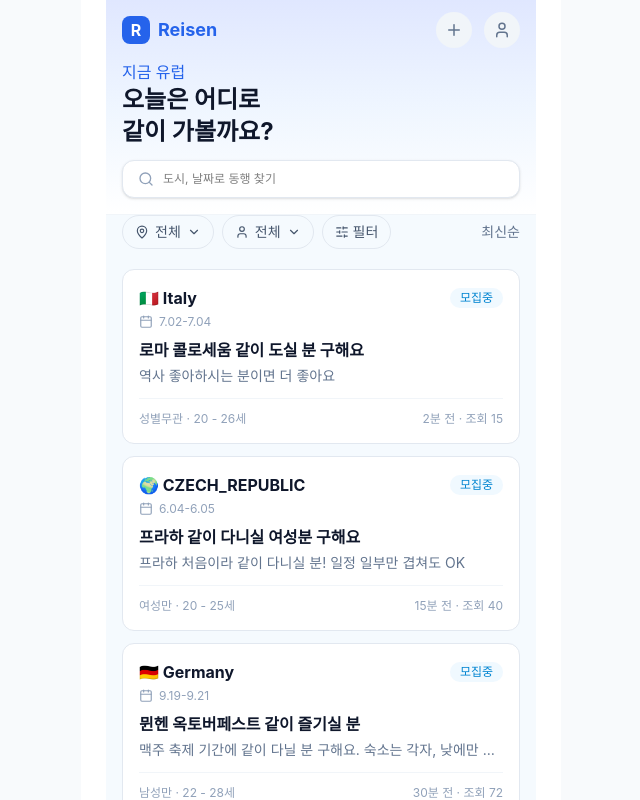
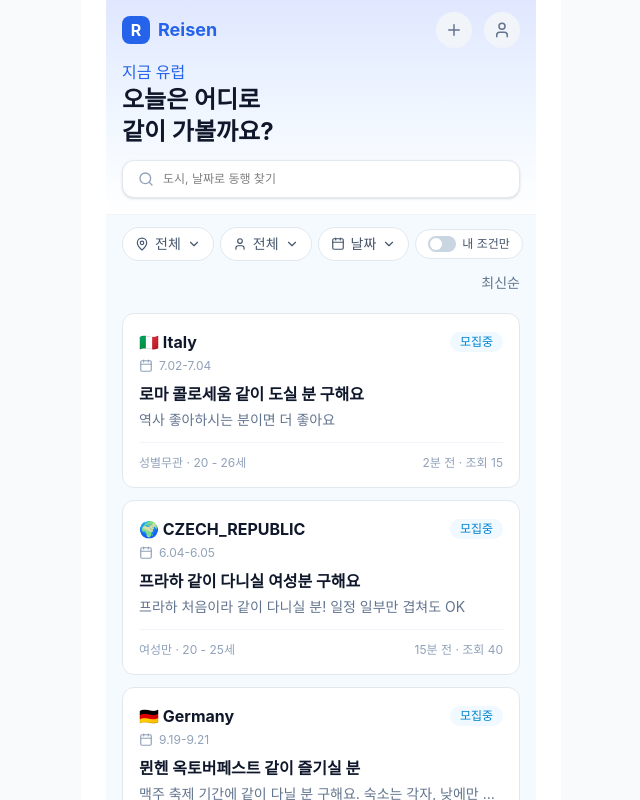
Before and after one commit to ExchangeStudentReisen/FE, a React (Vite) app: page /feed in a window 1280 px wide. Shown: the top 800 px of the page, without its empty margins (319-959 px from the left). Built offline with nearby package versions, Linux system fonts and the light colour scheme.

Commit message:
feat: add possible companion toggle

```diff
--- a/src/components/FeedFilterBar.tsx
+++ b/src/components/FeedFilterBar.tsx
@@ -1,17 +1,25 @@
-import { useState } from 'react'
-import { ChevronDown, SlidersHorizontal, MapPin, User } from 'lucide-react'
+import { useEffect, useState } from 'react'
+import { ChevronDown, ChevronLeft, ChevronRight, MapPin, User, Calendar } from 'lucide-react'
 import type { FeedFilterOptions, FeedFilters } from '../types/feed'
 
 interface Props {
   filters: FeedFilters
   options: FeedFilterOptions
   onChange: (next: FeedFilters) => void
-  onOpenFilterSheet: () => void
-  activeFilterCount: number
+  onlyEligible: boolean
+  onToggleEligible: () => void
+  eligibilityDisabled?: boolean
 }
 
-export function FeedFilterBar({ filters, options, onChange, onOpenFilterSheet, activeFilterCount }: Props) {
-  const [openDropdown, setOpenDropdown] = useState<'country' | 'gender' | null>(null)
+export function FeedFilterBar({
+  filters,
+  options,
+  onChange,
+  onlyEligible,
+  onToggleEligible,
+  eligibilityDisabled,
+}: Props) {
+  const [openDropdown, setOpenDropdown] = useState<'country' | 'gender' | 'date' | null>(null)
 
   const countryLabel =
     options.countries.find((c) => c.value === filters.travelCity)?.label ?? '전체'
@@ -19,9 +27,8 @@ export function FeedFilterBar({ filters, options, onChange, onOpenFilterSheet, a
     options.genders.find((g) => g.value === filters.gender)?.label ?? '전체'
 
   return (
-    <div className="px-4">
-      <div className="flex items-center justify-between pb-3">
-        <div className="flex items-center gap-2">
+    <div className="px-4 pt-3">
+      <div className="flex items-center gap-1.5 pb-3">
         <Dropdown
           icon={<MapPin size={14} />}
           label={countryLabel}
@@ -44,15 +51,41 @@ export function FeedFilterBar({ filters, options, onChange, onOpenFilterSheet, a
             setOpenDropdown(null)
           }}
         />
+        <DateRangeDropdown
+          startDate={filters.startDate}
+          endDate={filters.endDate}
+          isOpen={openDropdown === 'date'}
+          onToggle={() => setOpenDropdown((prev) => (prev === 'date' ? null : 'date'))}
+          onSelect={(range) => {
+            onChange({ ...filters, startDate: range.startDate, endDate: range.endDate })
+            setOpenDropdown(null)
+          }}
+          onClear={() => {
+            onChange({ ...filters, startDate: undefined, endDate: undefined })
+            setOpenDropdown(null)
+          }}
+        />
+
         <button
-            onClick={onOpenFilterSheet}
-            className="cursor-pointer flex items-center gap-1 px-3 py-1.5 rounded-full border border-slate-200 text-sm text-slate-600"
+          onClick={onToggleEligible}
+          disabled={eligibilityDisabled}
+          className={`bg-white shrink-0 cursor-pointer flex items-center gap-1.5 px-3 py-1.5 rounded-full border text-xs whitespace-nowrap transition-colors disabled:opacity-40
+            ${onlyEligible ? 'border-sky-500 bg-sky-50 text-sky-600' : 'border-slate-200 text-slate-600'}`}
         >
-            <SlidersHorizontal size={14} />
-            필터{activeFilterCount > 0 ? ` ${activeFilterCount}` : ''}
+          <span
+            className={`relative inline-flex h-4 w-7 shrink-0 items-center rounded-full transition-colors
+              ${onlyEligible ? 'bg-sky-500' : 'bg-slate-300'}`}
+          >
+            <span
+              className={`inline-block h-3 w-3 transform rounded-full bg-white transition-transform
+                ${onlyEligible ? 'translate-x-3.5' : 'translate-x-0.5'}`}
+            />
+          </span>
+          내 조건만
         </button>
       </div>
 
+      <div className="flex justify-end pb-3">
         <button
           onClick={() => onChange({ ...filters, sort: filters.sort === 'latest' ? 'popular' : 'latest' })}
           className="cursor-pointer text-sm text-slate-500"
@@ -80,17 +113,18 @@ function Dropdown({
   onSelect: (value: string) => void
 }) {
   return (
-    <div className="relative">
+    <div className="relative shrink-0">
       <button
         onClick={onToggle}
-        className="cursor-pointer flex items-center gap-1.5 px-3 py-1.5 rounded-full border border-slate-200 text-sm text-slate-600"
+        className="shrink-0 cursor-pointer flex items-center gap-1.5 px-3 py-1.5 rounded-full border border-slate-200 bg-white text-sm text-slate-600"
       >
         {icon}
         {label}
         <ChevronDown size={14} />
       </button>
       {isOpen && (
-        <div className="absolute top-full left-0 mt-1 z-10 bg-white border border-slate-200 rounded-xl shadow-lg overflow-hidden min-w-30 max-h-64 overflow-y-auto">
+        <div className="absolute top-full left-0 mt-1 z-10 rounded-xl border border-slate-200 bg-white shadow-lg overflow-hidden min-w-30">
+          <div className="max-h-64 overflow-y-auto">
             {options.map((opt) => (
               <button
                 key={opt.value || 'all'}
@@ -101,7 +135,155 @@ function Dropdown({
               </button>
             ))}
           </div>
+        </div>
       )}
     </div>
   )
 }
+
+// ---- 날짜 범위 피커 ----
+
+function toISODate(date: Date): string {
+  const y = date.getFullYear()
+  const m = String(date.getMonth() + 1).padStart(2, '0')
+  const d = String(date.getDate()).padStart(2, '0')
+  return `${y}-${m}-${d}`
+}
+
+function formatShort(iso: string): string {
+  const [, m, d] = iso.split('-')
+  return `${Number(m)}.${Number(d)}`
+}
+
+// 해당 달의 날짜 그리드(앞쪽 빈 칸 포함, 일요일 시작)
+function getMonthGrid(viewDate: Date): (Date | null)[] {
+  const year = viewDate.getFullYear()
+  const month = viewDate.getMonth()
+  const firstDay = new Date(year, month, 1)
+  const lastDay = new Date(year, month + 1, 0)
+  const leadingBlanks = firstDay.getDay()
+
+  const cells: (Date | null)[] = Array(leadingBlanks).fill(null)
+  for (let day = 1; day <= lastDay.getDate(); day++) {
+    cells.push(new Date(year, month, day))
+  }
+  return cells
+}
+
+function DateRangeDropdown({
+  startDate,
+  endDate,
+  isOpen,
+  onToggle,
+  onSelect,
+  onClear,
+}: {
+  startDate?: string
+  endDate?: string
+  isOpen: boolean
+  onToggle: () => void
+  onSelect: (range: { startDate: string; endDate: string }) => void
+  onClear: () => void
+}) {
+  const [viewDate, setViewDate] = useState(() => (startDate ? new Date(startDate) : new Date()))
+  const [tempStart, setTempStart] = useState<string | undefined>(startDate)
+  const [tempEnd, setTempEnd] = useState<string | undefined>(endDate)
+
+  // 팝오버가 다시 열릴 때 현재 필터값으로 초기화
+  useEffect(() => {
+    if (isOpen) {
+      setTempStart(startDate)
+      setTempEnd(endDate)
+      setViewDate(startDate ? new Date(startDate) : new Date())
+    }
+  }, [isOpen, startDate, endDate])
+
+  const label = startDate && endDate ? `${formatShort(startDate)} - ${formatShort(endDate)}` : '날짜'
+
+  const handleDayClick = (dateStr: string) => {
+    if (!tempStart || tempEnd) {
+      setTempStart(dateStr)
+      setTempEnd(undefined)
+      return
+    }
+    if (dateStr < tempStart) {
+      setTempStart(dateStr)
+      setTempEnd(undefined)
+      return
+    }
+    setTempEnd(dateStr)
+    onSelect({ startDate: tempStart, endDate: dateStr })
+  }
+
+  const cells = getMonthGrid(viewDate)
+
+  return (
+    <div className="relative shrink-0">
+      <button
+        onClick={onToggle}
+        className="shrink-0 cursor-pointer flex items-center gap-1.5 px-3 py-1.5 rounded-full border border-slate-200 bg-white text-sm text-slate-600"
+      >
+        <Calendar size={14} />
+        {label}
+        <ChevronDown size={14} />
+      </button>
+      {isOpen && (
+        <div className="absolute top-full left-0 mt-1 z-10 rounded-xl border border-slate-200 bg-white shadow-lg p-3 w-64">
+          <div className="flex items-center justify-between mb-2">
+            <button
+              onClick={() => setViewDate(new Date(viewDate.getFullYear(), viewDate.getMonth() - 1, 1))}
+              className="cursor-pointer p-1 text-slate-500 hover:text-slate-700"
+            >
+              <ChevronLeft size={16} />
+            </button>
+            <span className="text-sm font-medium text-slate-700">
+              {viewDate.getFullYear()}년 {viewDate.getMonth() + 1}월
+            </span>
+            <button
+              onClick={() => setViewDate(new Date(viewDate.getFullYear(), viewDate.getMonth() + 1, 1))}
+              className="cursor-pointer p-1 text-slate-500 hover:text-slate-700"
+            >
+              <ChevronRight size={16} />
+            </button>
+          </div>
+
+          <div className="grid grid-cols-7 gap-y-1 text-center text-xs text-slate-400 mb-1">
+            {['일', '월', '화', '수', '목', '금', '토'].map((d) => (
+              <span key={d}>{d}</span>
+            ))}
+          </div>
+
+          <div className="grid grid-cols-7 gap-y-1">
+            {cells.map((date, i) => {
+              if (!date) return <span key={i} />
+              const dateStr = toISODate(date)
+              const isStart = dateStr === tempStart
+              const isEnd = dateStr === tempEnd
+              const inRange = tempStart && tempEnd && dateStr > tempStart && dateStr < tempEnd
+
+              return (
+                <button
+                  key={dateStr}
+                  onClick={() => handleDayClick(dateStr)}
+                  className={`cursor-pointer text-xs h-7 w-7 mx-auto rounded-full flex items-center justify-center
+                    ${isStart || isEnd ? 'bg-sky-500 text-white' : ''}
+                    ${inRange ? 'bg-sky-100 text-sky-700' : ''}
+                    ${!isStart && !isEnd && !inRange ? 'text-slate-600 hover:bg-slate-100' : ''}
+                  `}
+                >
+                  {date.getDate()}
+                </button>
+              )
+            })}
+          </div>
+
+          {(tempStart || tempEnd) && (
+            <button onClick={onClear} className="cursor-pointer mt-2 w-full text-center text-xs text-slate-400 hover:text-slate-600">
+              초기화
+            </button>
+          )}
+        </div>
+      )}
+    </div>
+  )
+}
```
Lines whose indentation alone changed are shown as unchanged.
